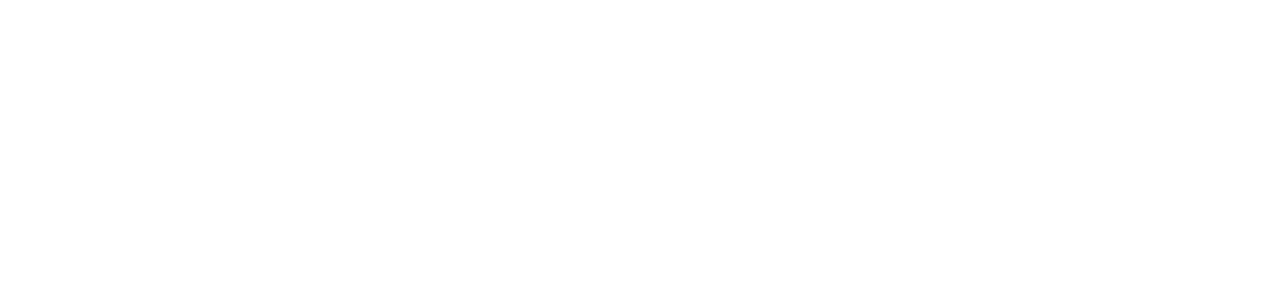
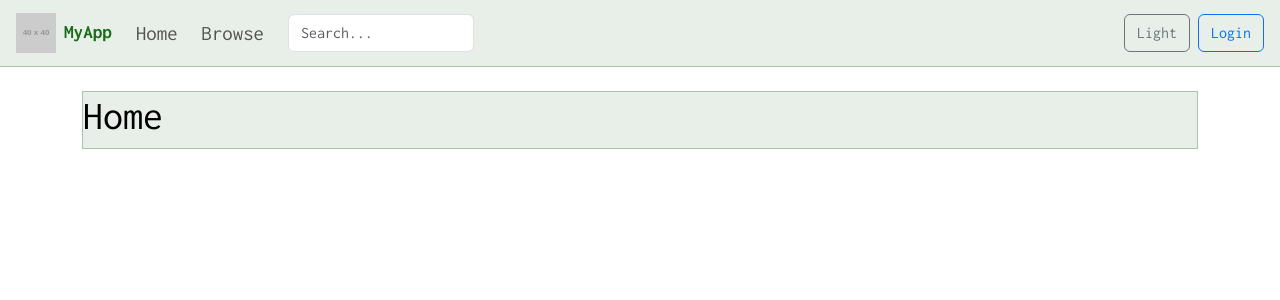
Before and after one commit to CS571-S26/p80, a React (Vite) app: page / in a window 1280 px wide. Shown: the top 300 px of the page. Built offline with nearby package versions, Linux system fonts and the light colour scheme.

Commit message:
theme and home page

```diff
--- a/index.html
+++ b/index.html
@@ -5,6 +5,9 @@
     <link rel="icon" type="image/svg+xml" href="/favicon.svg" />
     <meta name="viewport" content="width=device-width, initial-scale=1.0" />
     <title>p80</title>
+    <link rel="preconnect" href="https://fonts.googleapis.com">
+    <link rel="preconnect" href="https://fonts.gstatic.com" crossorigin>
+    <link href="https://fonts.googleapis.com/css2?family=Inconsolata:wght@400;700&display=swap" rel="stylesheet">
   </head>
   <body>
     <div id="root"></div>
--- a/src/Components/App.jsx
+++ b/src/Components/App.jsx
@@ -1,6 +1,17 @@
+import { HashRouter, Routes, Route, Navigate } from "react-router";
+import Layout from "./Layout.jsx";
+import Home from "../Pages/Home.jsx";
+
 function App(){
     return (
-        <h1>Hello!</h1>
+        <HashRouter>
+            <Routes>
+                <Route element={<Layout />}>
+                    <Route path="/" element={<Home />} />
+                    <Route path="*" element={<Navigate to="/" replace />} />
+                </Route>
+            </Routes>
+        </HashRouter>
     )
 }
 
--- /dev/null
+++ b/src/Components/Layout.jsx
@@ -0,0 +1,62 @@
+import { useState } from "react";
+import { Link } from "react-router";
+import { Outlet } from "react-router";
+import { Navbar, Nav, Form, Button, Container } from "react-bootstrap";
+
+function Layout() {
+    const [darkMode, setDarkMode] = useState(() => localStorage.getItem("darkMode") === "true");
+
+    function toggleDarkMode() {
+        const mode = !darkMode;
+        setDarkMode(mode);
+        localStorage.setItem("darkMode", mode);
+    }
+
+    return (
+        <div data-bs-theme={darkMode ? "dark" : "light"} style={{ minHeight: "100vh" }}>
+            <Navbar expand="lg" className="px-3 app-navbar">
+                <Navbar.Brand as={Link} to="/">
+                    <img
+                        src="https://placehold.co/40x40"
+                        alt="Logo"
+                        width="40"
+                        height="40"
+                        className="me-2"
+                    />
+                    <span className="navbar-brand-text">MyApp</span>
+                </Navbar.Brand>
+
+                <Navbar.Toggle aria-controls="main-nav" />
+                <Navbar.Collapse id="main-nav">
+                    <Nav className="me-auto align-items-center gap-2">
+                        <Nav.Link as={Link} to="/">Home</Nav.Link>
+                        <Nav.Link as={Link} to="/browse">Browse</Nav.Link>
+                        <Form className="d-flex ms-2">
+                            <Form.Control
+                                type="search"
+                                placeholder="Search..."
+                                aria-label="Search"
+                            />
+                        </Form>
+                    </Nav>
+
+                    <div className="d-flex align-items-center gap-2">
+                        <Button
+                            variant="outline-secondary"
+                            onClick={toggleDarkMode}
+                        >
+                            {darkMode ? "Dark" : "Light"}
+                        </Button>
+                        <Button variant="outline-primary">Login</Button>
+                    </div>
+                </Navbar.Collapse>
+            </Navbar>
+
+            <Container className="mt-4">
+                <Outlet />
+            </Container>
+        </div>
+    );
+}
+
+export default Layout;
--- /dev/null
+++ b/src/Pages/Home.jsx
@@ -0,0 +1,9 @@
+function Home() {
+    return (
+        <div className="app-home">
+            <h1>Home</h1>
+        </div>
+    )
+}
+
+export default Home
--- a/src/main.jsx
+++ b/src/main.jsx
@@ -1,11 +1,8 @@
 import React from 'react'
 import 'bootstrap/dist/css/bootstrap.min.css';
+import './styles/main.css';
 import { createRoot } from 'react-dom/client'
 import App from './Components/App.jsx'
-import { BrowserRouter } from "react-router";
-
 createRoot(document.getElementById('root')).render(
-  <BrowserRouter basename='/p80'>
-    <App />
-  </BrowserRouter>
+  <App />
 )
--- /dev/null
+++ b/src/styles/main.css
@@ -0,0 +1,63 @@
+/* =====================
+   Color Scheme Variables
+   ===================== */
+
+[data-bs-theme="light"] {
+    --color-bg:           #f0f4f0;
+    --color-bg-secondary: #dde8dd;
+    --color-surface:      #e8efe8;
+    --color-border:       #a8c4a8;
+    --color-text:         #1a1a1a;
+    --color-text-muted:   #4a6b4a;
+    --color-primary:      #1a6b1a;
+    --color-primary-hover:#145714;
+    --color-accent:       #2e8b2e;
+}
+
+[data-bs-theme="dark"] {
+    --color-bg:           #0a0a0a;
+    --color-bg-secondary: #111111;
+    --color-surface:      #1a1a1a;
+    --color-border:       #1f3d1f;
+    --color-text:         #00ff41;
+    --color-text-muted:   #39a839;
+    --color-primary:      #00ff41;
+    --color-primary-hover:#39ff6e;
+    --color-accent:       #00cc33;
+}
+
+/* =====================
+   Base
+   ===================== */
+
+body {
+    font: 1.3rem Inconsolata, monospace;
+    background-color: var(--color-bg);
+    color: var(--color-text);
+    transition: background-color 0.2s ease, color 0.2s ease;
+}
+
+/* =====================
+   Navbar
+   ===================== */
+
+.app-navbar {
+    background-color: var(--color-surface);
+    border-bottom: 1px solid var(--color-border);
+}
+
+.app-navbar .navbar-brand-text {
+    color: var(--color-primary);
+    font-weight: 700;
+    font-size: 1.2rem;
+    transition: color 0.2s ease;
+}
+
+.app-navbar .navbar-brand-text:hover {
+    color: var(--color-primary-hover);
+}
+
+.app-home {
+    background-color: var(--color-surface);
+    border: 1px solid var(--color-border);
+}
```
